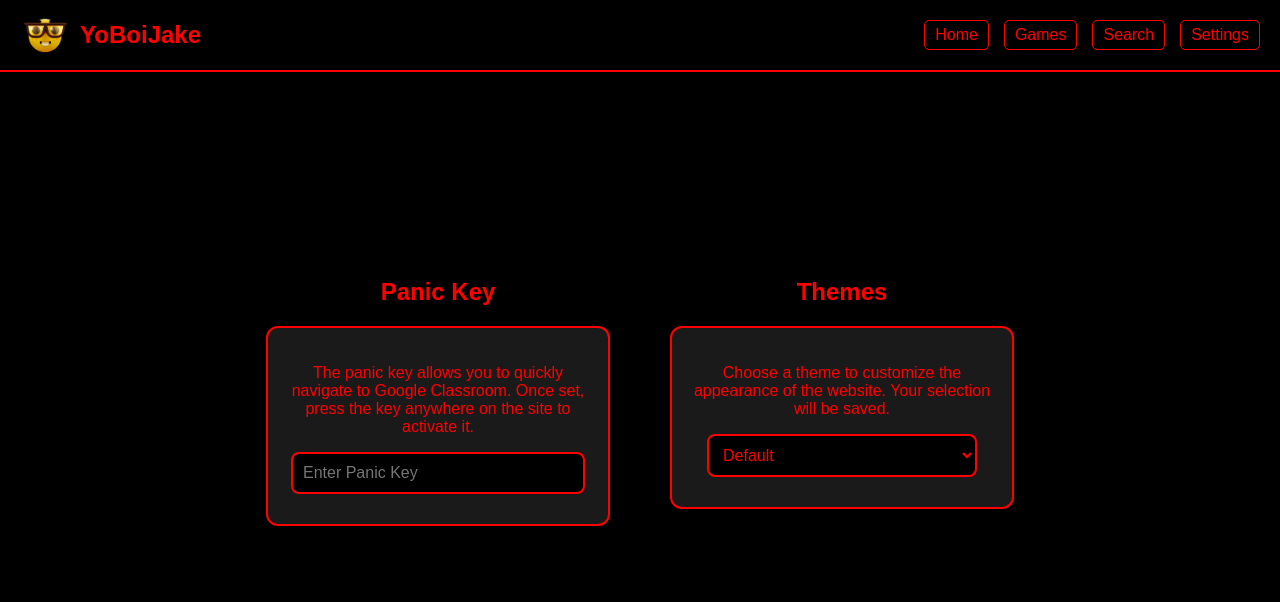
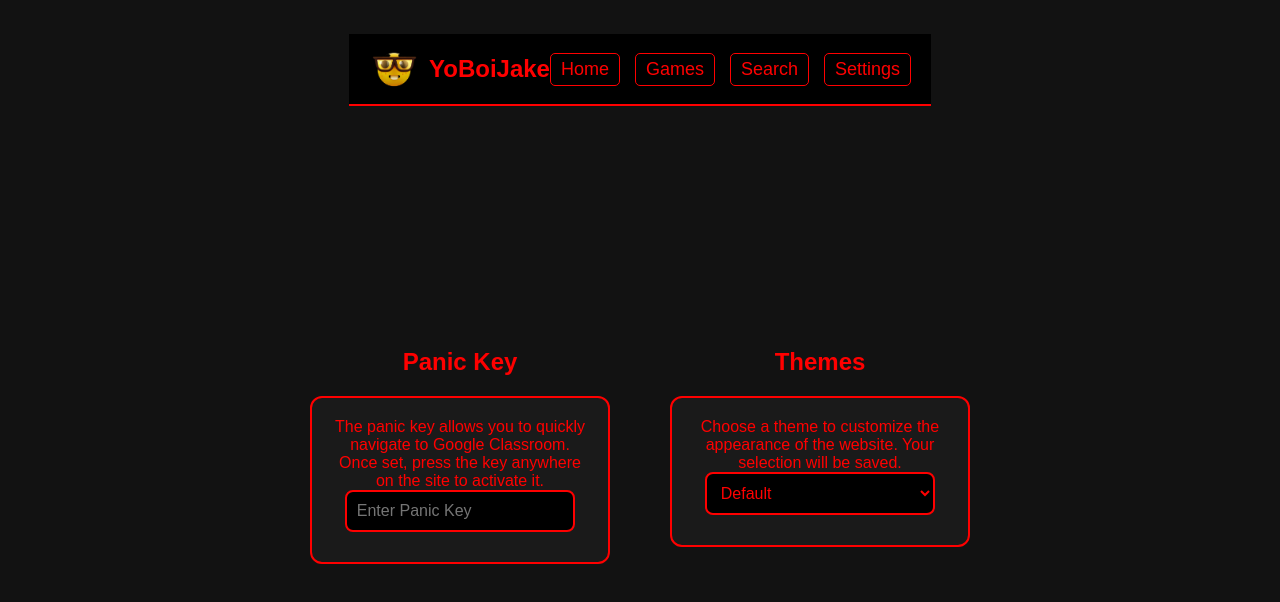
Before and after one commit to Skibitirizx/YoBoiJakeV2, a website: page public/settings.html in a window 1280 px wide. Drawn offline with Linux system fonts and the light colour scheme.

Commit message:
Update settings.html

```diff
--- a/public/settings.html
+++ b/public/settings.html
@@ -8,6 +8,14 @@
   <link rel="icon" type="image/png" href="/assets/images/logo.png">
   <link rel="stylesheet" href="/css/styles.css">
   <style>
+    /* General reset for all elements */
+    * {
+      margin: 0;
+      padding: 0;
+      box-sizing: border-box;
+      transition: background-color 0.3s, color 0.3s, border-color 0.3s;
+    }
+
     /* General styling for container box */
     .box-container {
       border: 2px solid red;
@@ -56,8 +64,41 @@
       margin-top: 40px;
     }
 
+    /* Center the page content */
+    body {
+      display: flex;
+      justify-content: center;
+      align-items: center;
+      height: 100vh;
+      flex-direction: column;
+      background-color: #121212; /* Default background color */
+      color: red;
+    }
+
+    header {
+      text-align: center;
+      margin-bottom: 20px;
+    }
+
+    nav {
+      display: flex;
+      justify-content: center;
+      gap: 15px;
+    }
+
+    nav a {
+      color: red;
+      text-decoration: none;
+      font-size: 18px;
+      transition: color 0.3s ease-in-out;
+    }
+
+    nav a:hover {
+      color: darkred;
+    }
+
     /* Ensure smooth transitions for all elements */
-    body, header, main, footer, .box-container, .styled-input, .styled-button, #logo-name {
+    body, header, main, footer, .box-container, .styled-input, .styled-button, #logo-name, nav a {
       transition: background-color 0.3s, color 0.3s, border-color 0.3s;
     }
   </style>
@@ -154,9 +195,7 @@
 
     // Function to apply a theme
     function applyTheme(theme) {
-      const elements = document.querySelectorAll(
-        'body, header, nav, .box-container, .styled-input, .styled-button, #logo-name, footer, a'
-      );
+      const elements = document.querySelectorAll('*'); // Select all elements globally
 
       switch (theme) {
         case 'dark':
```
